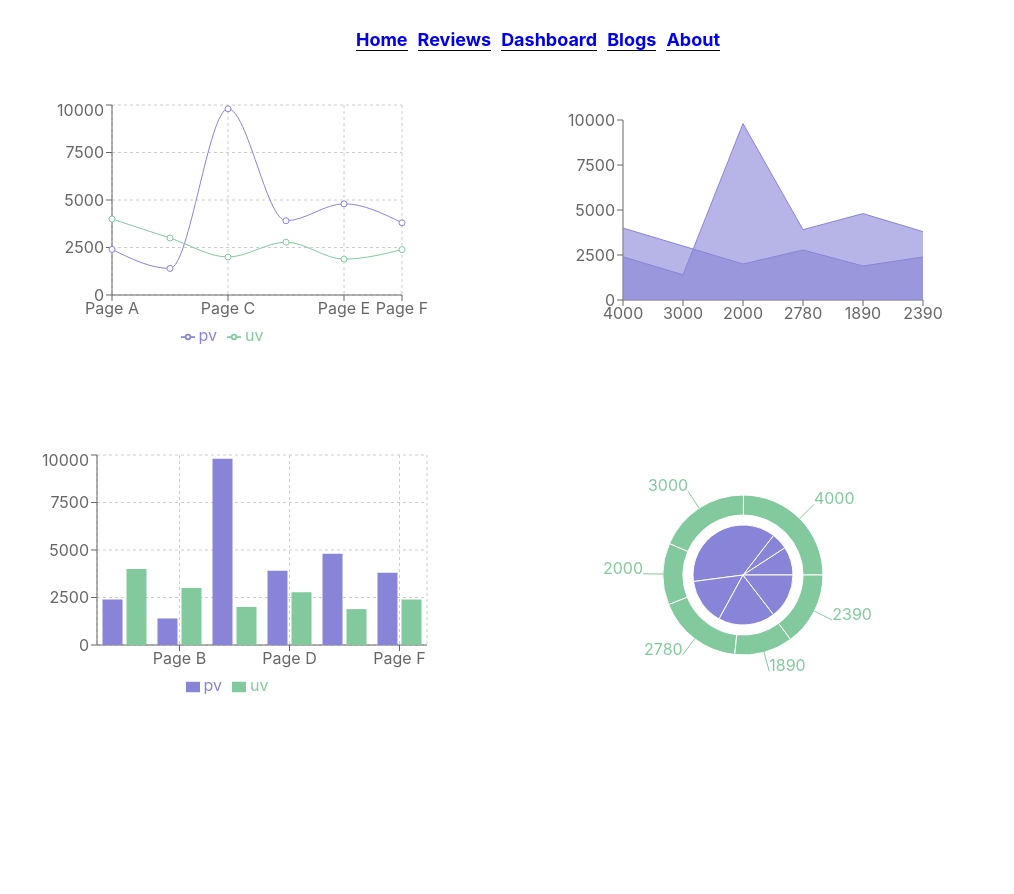
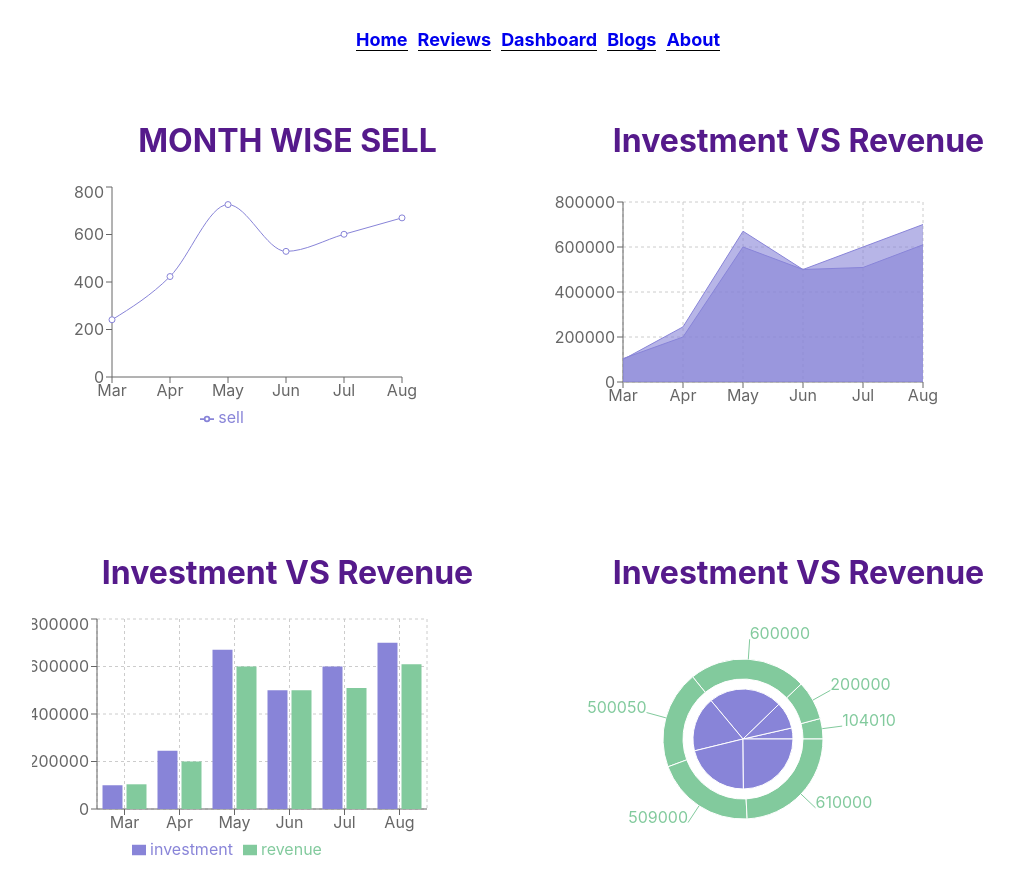
Before and after one commit to Mahabubhasan01/product-analysis, a React (Create React App) app: page /dashboard in a window 1280 px wide. Shown: the top 894 px of the page, without its empty margins (97-1111 px from the left). Before the commit the page ends 800 px from the top, so only its background shows below. Built offline with nearby package versions, Linux system fonts and the light colour scheme.

Commit message:
chart customization and setup done accrording to fakedata

```diff
--- a/public/index.html
+++ b/public/index.html
@@ -24,7 +24,7 @@
       work correctly both with client-side routing and a non-root public URL.
       Learn how to configure a non-root public URL by running `npm run build`.
     -->
-    <title>React App</title>
+    <title>Flower Gallery</title>
   </head>
   <body>
     <noscript>You need to enable JavaScript to run this app.</noscript>
--- a/src/App.js
+++ b/src/App.js
@@ -19,6 +19,7 @@ function App() {
             <Link className='menu-link' to='/about'>About</Link>
             </nav>
       <Routes className=''>
+        <Route  path='/' element={<Home></Home>}></Route>
         <Route  path='/home' element={<Home></Home>}></Route>
         <Route path='/reviews' element={<Reviews></Reviews>}></Route>
         <Route path='/dashboard' element={<Dashboard></Dashboard>}></Route>
--- a/src/Components/Dashboard/Dashboard.css
+++ b/src/Components/Dashboard/Dashboard.css
@@ -5,3 +5,6 @@
     margin: 0 50px;
     padding: 50px;
 }
+h1{
+    color: rgba(85, 26, 139, 1);
+}
--- a/src/Components/Dashboard/Dashboard.js
+++ b/src/Components/Dashboard/Dashboard.js
@@ -19,61 +19,62 @@ import {
 const Dashboard = () => {
   const data = [
     {
-      name: "Page A",
-      uv: 4000,
-      pv: 2400,
-      amt: 2400,
+        "month": "Mar",
+        "investment": 100000,
+        "sell": 241,
+        "revenue": 104010
     },
     {
-      name: "Page B",
-      uv: 3000,
-      pv: 1398,
-      amt: 2210,
+        "month": "Apr",
+        "investment": 245000,
+        "sell": 423,
+        "revenue": 200000
     },
     {
-      name: "Page C",
-      uv: 2000,
-      pv: 9800,
-      amt: 2290,
+        "month": "May",
+        "investment": 670100,
+        "sell": 726,
+        "revenue": 600000
     },
     {
-      name: "Page D",
-      uv: 2780,
-      pv: 3908,
-      amt: 2000,
+        "month": "Jun",
+        "investment": 500000,
+        "sell": 529,
+        "revenue": 500050
     },
     {
-      name: "Page E",
-      uv: 1890,
-      pv: 4800,
-      amt: 2181,
+        "month": "Jul",
+        "investment": 600000,
+        "sell": 601,
+        "revenue": 509000
     },
     {
-      name: "Page F",
-      uv: 2390,
-      pv: 3800,
-      amt: 2500,
-    },
-  ];
+        "month": "Aug",
+        "investment": 700000,
+        "sell": 670,
+        "revenue": 610000
+    }
+];
   return (
     <div className="all-chart">
       <div>
+        <h1>MONTH WISE SELL</h1>
         <LineChart
           width={400}
           height={250}
           data={data}
           margin={{ top: 5, right: 30, left: 20, bottom: 5 }}
         >
-          <CartesianGrid strokeDasharray="3 3" />
-          <XAxis dataKey="name" />
+          <XAxis dataKey="month" />
           <YAxis />
           <Tooltip />
           <Legend />
-          <Line type="monotone" dataKey="pv" stroke="#8884d8" />
-          <Line type="monotone" dataKey="uv" stroke="#82ca9d" />
+          <Line type="monotone" dataKey="sell" stroke="#8884d8" />
+          {/* <Line type="monotone" dataKey="uv" stroke="#82ca9d" /> */}
         </LineChart>
       </div>
       <div>
+        <h1>Investment VS Revenue</h1>
         <AreaChart
           width={400}
           height={250}
@@ -85,28 +86,32 @@ const Dashboard = () => {
             left: 20,
           }}
         >
-          <XAxis dataKey="uv" />
+          <XAxis dataKey="month" />
+          <CartesianGrid strokeDasharray="3 3" />
+
           <YAxis />
-          <Area dataKey="pv" stroke="#8884d8" fill="#8884d8" />
-          <Area dataKey="uv" stroke="#8884d8" fill="#8884d8" />
+          <Area dataKey="investment" stroke="#8884d8" fill="#8884d8" />
+          <Area dataKey="revenue" stroke="#8884d8" fill="#8884d8" />
           <Tooltip />
         </AreaChart>
       </div>
       <div>
+      <h1>Investment VS Revenue</h1>
       <BarChart width={400} height={250} data={data}>
           <CartesianGrid strokeDasharray="3 3" />
-          <XAxis dataKey="name" />
+          <XAxis dataKey="month" />
           <YAxis />
           <Tooltip />
           <Legend />
-          <Bar dataKey="pv" fill="#8884d8" />
-          <Bar dataKey="uv" fill="#82ca9d" />
+          <Bar dataKey="investment" fill="#8884d8" />
+          <Bar dataKey="revenue" fill="#82ca9d" />
         </BarChart>
       </div>
       <div>
+      <h1>Investment VS Revenue</h1>
         <PieChart width={400} height={250}>
-            <Pie data={data} dataKey="pv" nameKey="name" cx="50%" cy="50%" outerRadius={50} fill="#8884d8" />
-            <Pie data={data} dataKey="uv" nameKey="name" cx="50%" cy="50%" innerRadius={60}   outerRadius={80} fill="#82ca9d" label />
+            <Pie data={data} dataKey="investment" nameKey="month" cx="50%" cy="50%" outerRadius={50} fill="#8884d8" />
+            <Pie data={data} dataKey="revenue" nameKey="month" cx="50%" cy="50%" innerRadius={60}   outerRadius={80} fill="#82ca9d" label />
         </PieChart>
       </div>
     </div>
```
